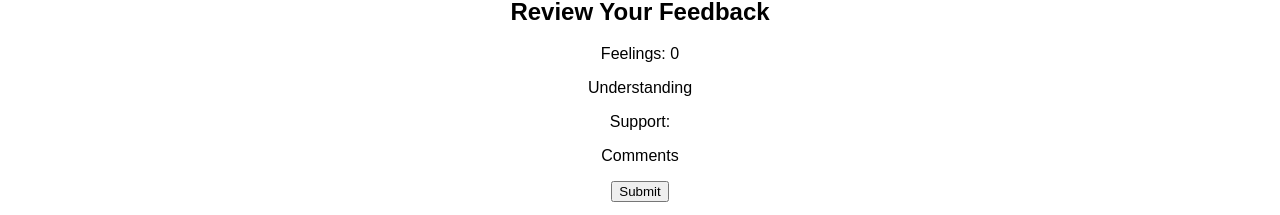
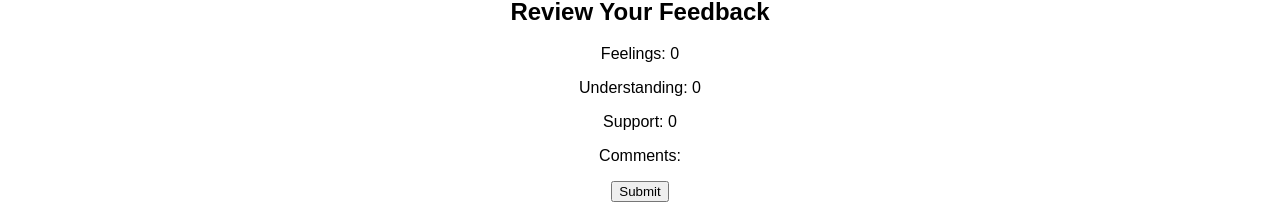
Before and after one commit to sdeda1us/redux-feedback-loop, a React (Create React App) app: page /#/review in a window 1280 px wide. Shown: the part 185-400 px from the top of the page. Built offline with nearby package versions, Linux system fonts and the light colour scheme.

Commit message:
redux works for the three scores

```diff
--- a/src/components/Feeling/Feeling.js
+++ b/src/components/Feeling/Feeling.js
@@ -8,7 +8,7 @@ class Feeling extends Component {
       }
 
     nextPage = (event) => {
-        this.props.dispatch({type:'ADD_FEELING}', payload: this.state.newFeeling});
+        this.props.dispatch({type:'ADD_FEELING', payload: this.state.newFeeling});
         this.props.history.push('/understand');
     }
 
--- a/src/components/Review/Review.js
+++ b/src/components/Review/Review.js
@@ -12,9 +12,9 @@ class Review extends Component {
             <div>
                 <h2>Review Your Feedback</h2>
                 <p>Feelings: {this.props.reduxState.feelingStore}</p>
-                <p>Understanding</p>
-                <p>Support:</p>
-                <p>Comments</p>
+                <p>Understanding: {this.props.reduxState.understandingStore}</p>
+                <p>Support: {this.props.reduxState.supportedStore}</p>
+                <p>Comments: </p>
                 <button onClick={this.nextPage}>Submit</button>
             </div>
         )
--- a/src/components/Supported/Supported.js
+++ b/src/components/Supported/Supported.js
@@ -1,10 +1,20 @@
 import React, { Component } from 'react';
-
+import { connect } from 'react-redux';
 
 class Supported extends Component {
+    state = {
+        newSupported: ''
+      }
 
     nextPage = () => {
+        this.props.dispatch({type:'ADD_SUPPORTED', payload: this.state.newSupported});
         this.props.history.push('/comment');
+    }
+
+    handleChange = (event) => {
+        this.setState({
+            newSupported: event.target.value,
+        });
     }
 
     render() {
@@ -12,11 +22,15 @@ class Supported extends Component {
             <div>
                 <h2>How well are you being supported?</h2>
                 <label>Support?</label>
-                <input type="number"/>
+                <input onChange={this.handleChange} type="number"/>
                 <button onClick={this.nextPage}>Next</button>
             </div>
         )
     }
 }
 
-export default Supported;
+const putReduxStateOnProps = (reduxState) => ({
+    reduxState
+  });
+
+export default connect(putReduxStateOnProps)(Supported);
--- a/src/components/Understanding/Understanding.js
+++ b/src/components/Understanding/Understanding.js
@@ -1,9 +1,22 @@
 import React, { Component } from 'react';
+import { connect } from 'react-redux';
+
+class Understanding extends Component {
+
+    state = {
+        newUnderstanding: ''
+      }
 
 
-class Understanding extends Component {
     nextPage = () => {
+        this.props.dispatch({type:'ADD_UNDERSTAND', payload: this.state.newUnderstanding});
         this.props.history.push('/support');
+    }
+
+    handleChange = (event) => {
+        this.setState({
+            newUnderstanding: event.target.value,
+        });
     }
 
     render() {
@@ -12,11 +25,15 @@ class Understanding extends Component {
             <div>
                 <h2>How well are you understanding the content?</h2>
                 <label>Understanding?</label>
-                <input type="number"/>
+                <input onChange={this.handleChange} type="number"/>
                 <button onClick={this.nextPage}>Next</button>
             </div>
         )
     }
 }
 
-export default Understanding;
+const putReduxStateOnProps = (reduxState) => ({
+    reduxState
+  });
+
+export default connect(putReduxStateOnProps)(Understanding);
--- a/src/index.js
+++ b/src/index.js
@@ -8,11 +8,22 @@ import { Provider } from 'react-redux';
 import logger from 'redux-logger';
 
 
-
-
-
 const feelingStore = (state=0, action) => {
     if(action.type==='ADD_FEELING'){
+        return action.payload;
+    }
+    return state;
+}
+
+const understandingStore = (state=0, action) => {
+    if(action.type==='ADD_UNDERSTAND'){
+        return action.payload;
+    }
+    return state;
+}
+
+const supportedStore = (state=0, action) => {
+    if(action.type==='ADD_SUPPORTED'){
         return action.payload;
     }
     return state;
@@ -22,6 +33,8 @@ const storeInstance = createStore(
     combineReducers(
         {
             feelingStore,
+            understandingStore,
+            supportedStore,
         }
     ),
     applyMiddleware(logger),
```
